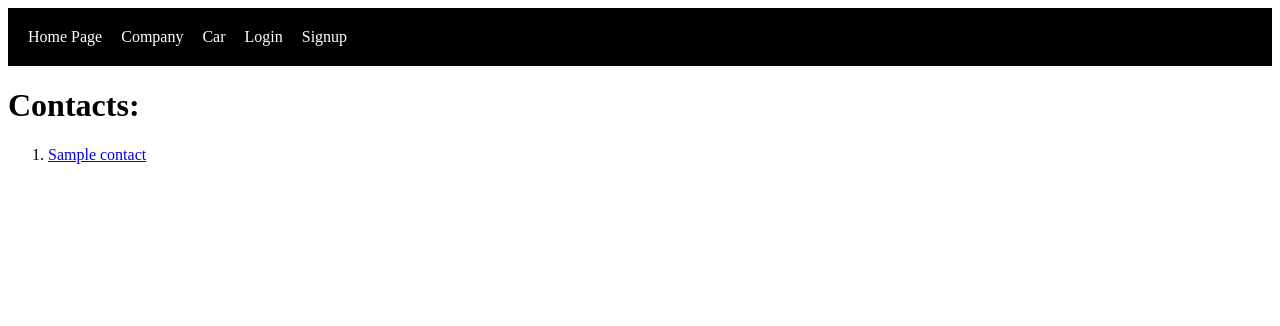
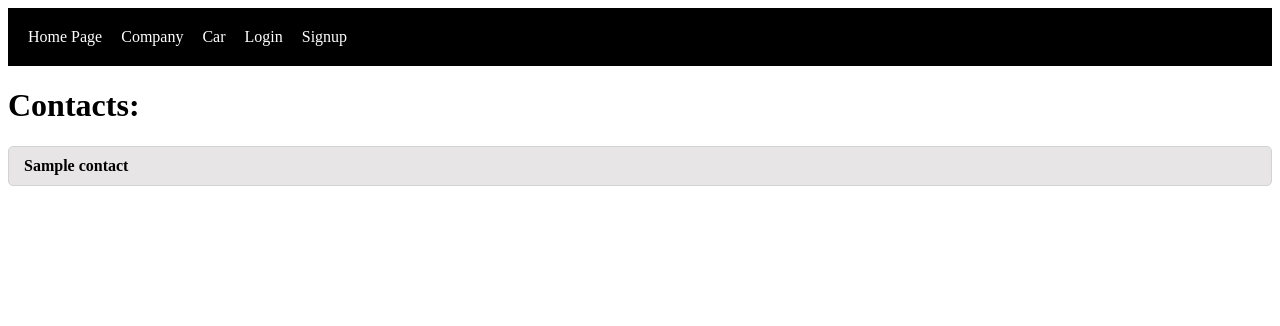
Before and after one commit to saideendev111/CarSell, a Django app: page /contact/contact_list.html in a window 1280 px wide. Shown: the top 326 px of the page. Run offline with Django 5.2, Linux system fonts and the light colour scheme; tables that the repository leaves empty hold one stand-in row (values such as "Sample post").

Commit message:
Finished styling contact list

```diff
--- a/main_app/static/css/style.css
+++ b/main_app/static/css/style.css
@@ -108,3 +108,29 @@
     margin-top: 20px;
     justify-content: center;
 }
+
+.contact-list {
+    display: flex;
+    flex-direction: column;
+    gap: 15px;
+}
+
+.contact-card {
+    display: flex;
+    justify-content: space-between;
+    align-items: center;
+    padding: 10px 15px;
+    background-color: rgb(231, 229, 229);
+    border: 1px solid lightgray;
+    border-radius: 5px;
+}
+
+.contact-card a {
+    text-decoration: none;
+    font-weight: bold;
+    color: black;
+}
+
+.contact-card a:hover {
+    color: gray;
+}
--- a/main_app/templates/contact/contact_list.html
+++ b/main_app/templates/contact/contact_list.html
@@ -4,10 +4,11 @@
 
 {% block content %}
 <h1>Contacts:</h1>
-
-{% for contact in contacts %}
-    <ol>
-        <li><a href="{% url 'contact_detail' contact.pk %}">{{contact.contact_name}}</a></li>
-    </ol>
-{% endfor %}
+<div class="contact-list">
+    {% for contact in contacts %}
+        <div class="contact-card">
+            <a href="{% url 'contact_detail' contact.pk %}">{{contact.contact_name}}</a>
+        </div>
+    {% endfor %}
+</div>
 {% endblock content %}
```
